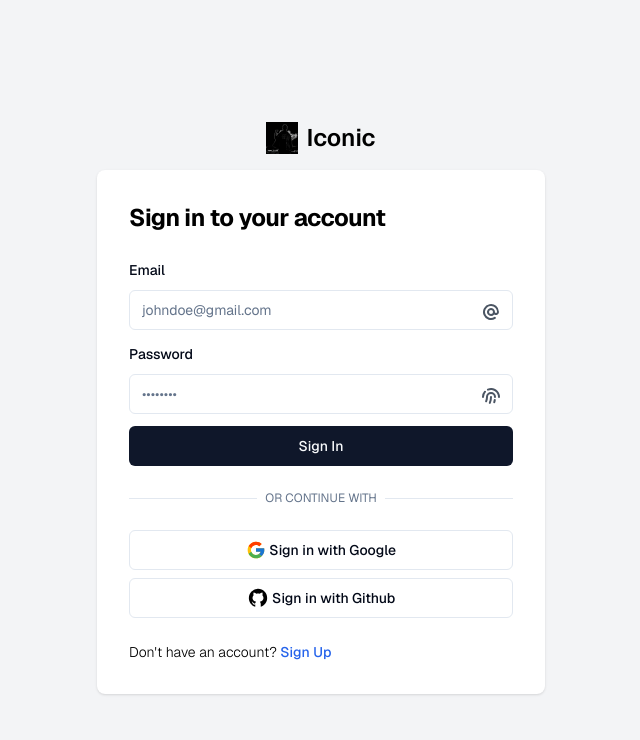
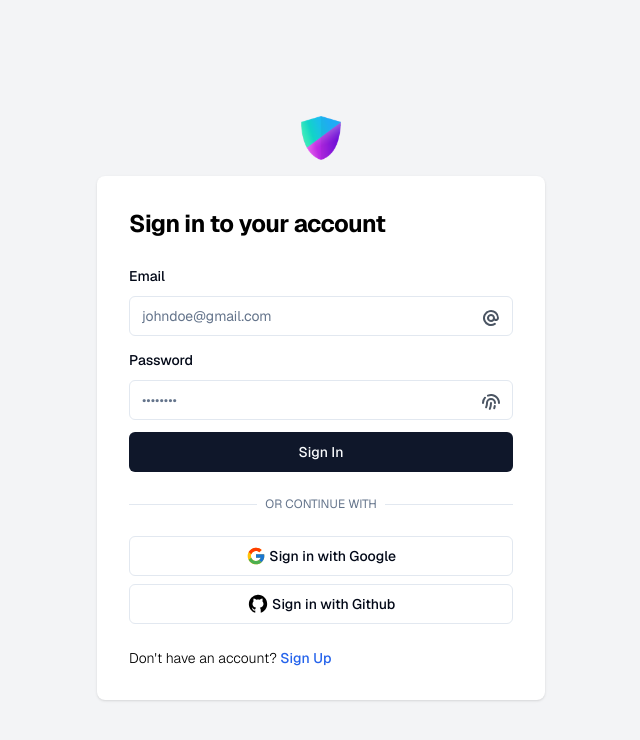
Before and after one commit to KennyMwendwaX/nextauth-authentication, a Next.js app: page /signin in a window 1280 px wide. Shown: the top 740 px of the page, without its empty margins (319-959 px from the left). Built offline with nearby package versions, Linux system fonts and the light colour scheme; no server answers.

Commit message:
Added Logo to signin page

```diff
--- a/app/signin/page.tsx
+++ b/app/signin/page.tsx
@@ -2,7 +2,7 @@
 
 import Image from "next/image";
 import Link from "next/link";
-import Img from "@/public/image.jpg";
+import Logo from "@/public/logo-xs.png";
 import {
   Form,
   FormControl,
@@ -78,8 +78,7 @@ export default function Signin() {
         <a
           href="#"
           className="p-4 flex items-center text-2xl font-semibold text-black">
-          <Image className="mr-2 h-8 w-8" src={Img} alt="logo" />
-          Iconic
+          <Image width={40} height={40} src={Logo} alt="logo" />
         </a>
         <div className="w-full rounded-lg bg-white shadow sm:max-w-md md:mt-0 xl:p-0">
           <div className="space-y-4 p-6 sm:p-8 md:space-y-6">
```
